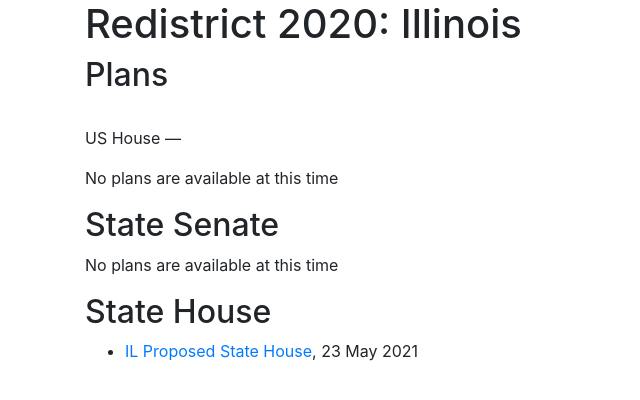
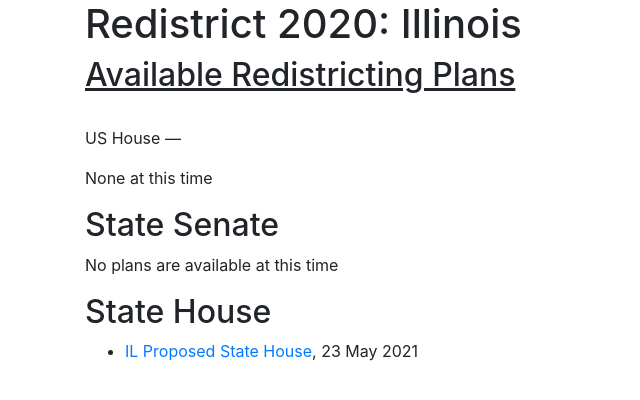
Before and after one commit to PlanScore/Redistrict2020, a Jekyll site: the page built from states/illinois.md, in a window 1280 px wide. Shown: the top 400 px of the page, without its empty margins (0-640 px from the left). Built offline with Jekyll 4.4.1, drawn with Linux system fonts in a browser that asks for light colours.

Commit message:
Update illinois.md

```diff
--- a/states/illinois.md
+++ b/states/illinois.md
@@ -3,7 +3,7 @@ title: Illinois
 layout: basic-page
 ---
 
-Plans
+<u>Available Redistricting Plans</u>
 ---
 
 <br>
@@ -14,7 +14,7 @@ US House
 {% for plan in state_plans %}
 - [{{ plan.title }}]({{ plan.url }}), {{ plan.date | date_to_string }}
 {% else %}
-No plans are available at this time
+None at this time
 {% endfor %}
 
 State Senate
@@ -35,5 +35,5 @@ State House
 {% for plan in state_plans %}
 - [{{ plan.title }}]({{ plan.url }}), {{ plan.date | date_to_string }}
 {% else %}
-No plans are available at this time
+None at this time
 {% endfor %}
```
